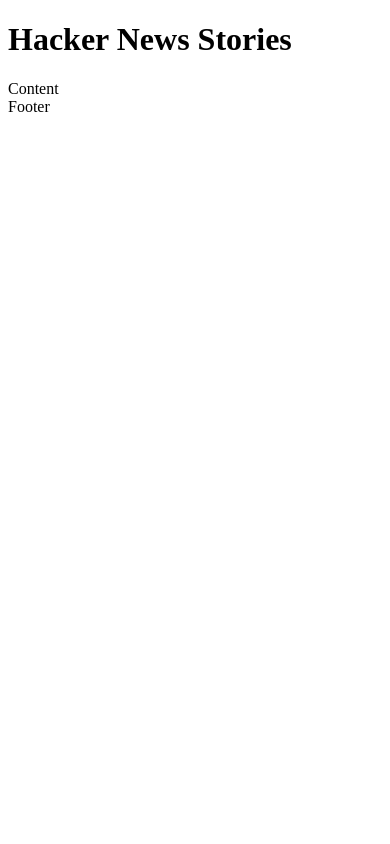
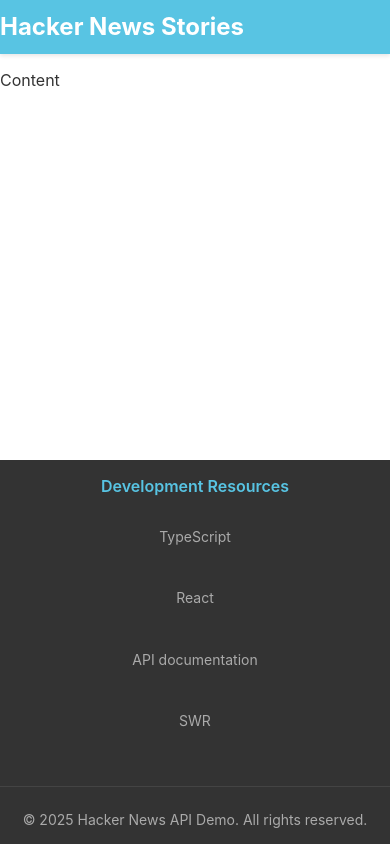
Before and after one commit to RuslanShuranov/Lemvigh-Muller, a React app: page / in a window 390 px wide. Built offline with nearby package versions, Linux system fonts and the light colour scheme.

Commit message:
add footer component with styling and responsive design

```diff
--- a/src/App.scss
+++ b/src/App.scss
@@ -0,0 +1,50 @@
+@use 'styles/index' as *;
+
+.app {
+  display: flex;
+  flex-direction: column;
+  min-height: 100vh;
+}
+
+.app-header {
+  position: sticky;
+  top: 0;
+  z-index: 1000;
+  background-color: $color-primary;
+  color: $color-text-white;
+  padding: $spacing-md $spacing-lg;
+  box-shadow: $shadow-sm;
+
+  &__content {
+    display: flex;
+    justify-content: space-between;
+    align-items: center;
+    max-width: 1200px;
+    margin: 0 auto;
+  }
+
+  h1 {
+    font-size: $font-size-xxl;
+    font-weight: $font-weight-bold;
+    margin: 0;
+  }
+}
+
+.app-main {
+  flex: 1;
+  padding: $spacing-xl 0;
+}
+
+@include desktop {
+  .app-header {
+    padding: $spacing-sm 0;
+
+    h1 {
+      font-size: $font-size-lg;
+    }
+  }
+
+  .app-main {
+    padding: $spacing-md 0;
+  }
+}
--- a/src/App.tsx
+++ b/src/App.tsx
@@ -1,5 +1,6 @@
 import React from 'react';
 import './App.scss';
+import { Footer } from '@components/Footer';
 
 const App: React.FC = () => {
   return (
@@ -12,7 +13,9 @@
       <main className="app-main">
         <div className="app-main__content">Content</div>
       </main>
-      <footer className="app-footer">Footer</footer>
+      <footer className="app-footer">
+        <Footer />
+      </footer>
     </div>
   );
 };
--- /dev/null
+++ b/src/components/Footer/Footer.scss
@@ -0,0 +1,120 @@
+@use '../../styles/index' as *;
+
+.footer {
+  background-color: $color-background-footer;
+  color: $color-text-white;
+  padding: $spacing-lg 0;
+  margin-top: auto;
+
+  &__content {
+    display: flex;
+    flex-wrap: wrap;
+    justify-content: space-around;
+    max-width: $breakpoint-large;
+    margin: 0 auto;
+    padding: 0 $spacing-md;
+  }
+
+  &__section {
+    flex: 1;
+    min-width: 200px;
+    padding: 0 $spacing-md;
+  }
+
+  &__title {
+    font-size: $font-size-md;
+    margin-bottom: $spacing-md;
+    font-weight: $font-weight-semibold;
+    text-align: center;
+    color: $color-primary;
+  }
+
+  &__links {
+    display: flex;
+    flex-wrap: wrap;
+    justify-content: center;
+    align-items: center;
+    list-style: none;
+    padding: 0;
+    gap: $spacing-xs;
+
+    &__divider {
+      color: $color-text-light;
+      margin: 0 $spacing-xs;
+    }
+  }
+
+  &__link {
+    color: $color-text-light;
+    text-decoration: none;
+    display: inline-block;
+    padding: $spacing-xs;
+    transition: color 0.3s ease;
+    white-space: nowrap;
+
+    &:hover {
+      color: $color-primary;
+    }
+  }
+
+  &__bottom {
+    text-align: center;
+    padding-top: $spacing-lg;
+    margin-top: $spacing-lg;
+    border-top: 1px solid $color-border-footer;
+  }
+
+  &__copyright {
+    font-size: $font-size-xs;
+    color: $color-text-light;
+  }
+}
+
+@include tablet {
+  .footer {
+    padding: $spacing-lg 0;
+
+    &__content {
+      display: flex;
+      flex-direction: column;
+      align-items: center;
+    }
+
+    &__section {
+      width: 100%;
+      text-align: center;
+      margin-bottom: $spacing-md;
+    }
+
+    &__links {
+      flex-direction: column;
+      gap: $spacing-sm;
+
+      &__divider {
+        display: none;
+      }
+
+      li {
+        margin: $spacing-xs 0;
+      }
+    }
+  }
+}
+
+@include mobile {
+  .footer {
+    padding: $spacing-md 0;
+
+    &__title {
+      font-size: $font-size-sm;
+    }
+
+    &__link {
+      font-size: $font-size-xs;
+    }
+
+    &__copyright {
+      font-size: $font-size-xs;
+    }
+  }
+}
--- /dev/null
+++ b/src/components/Footer/Footer.tsx
@@ -0,0 +1,46 @@
+import React from 'react';
+import './Footer.scss';
+
+export const Footer: React.FC = () => {
+  return (
+    <footer className="footer">
+      <div className="footer__content">
+        <div className="footer__section">
+          <h3 className="footer__title">Development Resources</h3>
+          <ul className="footer__links">
+            <li>
+              <a href="https://www.typescriptlang.org/docs/" className="footer__link" target="_blank">
+                TypeScript
+              </a>
+            </li>
+            <li className="footer__links__divider">|</li>
+            <li>
+              <a href="https://react.dev/learn" className="footer__link" target="_blank">
+                React
+              </a>
+            </li>
+            <li className="footer__links__divider">|</li>
+            <li>
+              <a href="https://github.com/HackerNews/API" className="footer__link" target="_blank">
+                API documentation
+              </a>
+            </li>
+            <li className="footer__links__divider">|</li>
+            <li>
+              <a href="https://swr.vercel.app/" className="footer__link" target="_blank">
+                SWR
+              </a>
+            </li>
+          </ul>
+        </div>
+      </div>
+
+      <div className="footer__bottom">
+        <p className="footer__copyright">© {new Date().getFullYear()} Hacker News API Demo. All rights reserved.</p>
+      </div>
+    </footer>
+  );
+};
+
+Footer.displayName = 'Footer';
+export default Footer;
--- /dev/null
+++ b/src/components/Footer/index.ts
@@ -0,0 +1 @@
+export * from './Footer';
--- /dev/null
+++ b/src/styles/index.scss
@@ -0,0 +1,18 @@
+@use 'variables' as *;
+@use 'mixins' as *;
+@forward 'variables';
+@forward 'mixins';
+
+* {
+  box-sizing: border-box;
+  margin: 0;
+  padding: 0;
+}
+
+body {
+  font-family:
+    -apple-system, BlinkMacSystemFont, 'Segoe UI', Roboto, Oxygen, Ubuntu, Cantarell, 'Open Sans', 'Helvetica Neue',
+    sans-serif;
+  color: $color-text-primary;
+  line-height: 1.25;
+}
--- /dev/null
+++ b/src/styles/mixins.scss
@@ -0,0 +1,19 @@
+@use 'variables';
+
+@mixin mobile {
+  @media (max-width: variables.$breakpoint-mobile) {
+    @content;
+  }
+}
+
+@mixin tablet {
+  @media (max-width: variables.$breakpoint-tablet) {
+    @content;
+  }
+}
+
+@mixin desktop {
+  @media (max-width: variables.$breakpoint-desktop) {
+    @content;
+  }
+}
--- /dev/null
+++ b/src/styles/variables.scss
@@ -0,0 +1,50 @@
+:root {
+  --color-text-primary: #333;
+  --color-text-secondary: #666;
+  --color-text-light: #aaa;
+  --color-text-white: #fff;
+
+  --color-background-footer: #333;
+
+  --color-border-light: #eee;
+  --color-border-footer: #444;
+}
+
+$color-primary: #58c4e3;
+$color-primary-dark: #4fb2ce;
+$color-error: #e74c3c;
+$color-text-primary: var(--color-text-primary);
+$color-text-secondary: var(--color-text-secondary);
+$color-text-light: var(--color-text-light);
+$color-text-white: var(--color-text-white);
+$color-background-footer: var(--color-background-footer);
+$color-border-light: var(--color-border-light);
+$color-border-footer: var(--color-border-footer);
+
+$spacing-xs: 0.5rem;
+$spacing-sm: 0.75rem;
+$spacing-md: 1rem;
+$spacing-lg: 1.5rem;
+$spacing-xl: 2rem;
+
+$breakpoint-mobile: 480px;
+$breakpoint-tablet: 576px;
+$breakpoint-desktop: 768px;
+$breakpoint-large: 1200px;
+
+$font-size-xs: 0.875rem;
+$font-size-sm: 1rem;
+$font-size-md: 1.125rem;
+$font-size-lg: 1.5rem;
+$font-size-xl: 1.75rem;
+$font-size-xxl: 2rem;
+
+$font-weight-normal: 400;
+$font-weight-medium: 500;
+$font-weight-semibold: 600;
+$font-weight-bold: 700;
+
+$shadow-sm: 0 2px 4px rgba(0, 0, 0, 0.1);
+
+$border-radius-sm: 4px;
+$border-radius-md: 8px;
--- a/webpack.config.js
+++ b/webpack.config.js
@@ -18,19 +18,29 @@
     devtool: isProduction ? 'source-map' : 'inline-source-map',
     resolve: {
       extensions: ['.tsx', '.ts', '.js', '.jsx'],
+      alias: {
+        '@': path.resolve(__dirname, 'src'),
+        '@components': path.resolve(__dirname, 'src/components'),
+        '@styles': path.resolve(__dirname, 'src/styles'),
+        '@utils': path.resolve(__dirname, 'src/utils'),
       },
-    devServer: isProduction ? {} : {
+    },
+    devServer: isProduction
+      ? {}
+      : {
           static: './build',
           hot: true,
           port: 3000,
           historyApiFallback: true,
           open: true,
         },
-    optimization: isProduction ? {
+    optimization: isProduction
+      ? {
           splitChunks: {
             chunks: 'all',
           },
-    } : {},
+        }
+      : {},
     module: {
       rules: [
         {
@@ -40,22 +50,14 @@
             {
               loader: 'babel-loader',
               options: {
-                presets: [
-                  '@babel/preset-env',
-                  '@babel/preset-react',
-                  '@babel/preset-typescript',
-                ],
+                presets: ['@babel/preset-env', '@babel/preset-react', '@babel/preset-typescript'],
               },
             },
           ],
         },
         {
           test: /\.(scss|css)$/,
-          use: [
-            isProduction ? MiniCssExtractPlugin.loader : 'style-loader',
-            'css-loader',
-            'sass-loader',
-          ],
+          use: [isProduction ? MiniCssExtractPlugin.loader : 'style-loader', 'css-loader', 'sass-loader'],
         },
         {
           test: /\.(png|svg|jpg|jpeg|gif)$/i,
@@ -84,11 +86,13 @@
           },
         ],
       }),
-      ...(isProduction ? [
+      ...(isProduction
+        ? [
             new MiniCssExtractPlugin({
               filename: '[name].[contenthash].css',
             }),
-      ] : []),
+          ]
+        : []),
     ],
   };
 };
```
Also changed, not shown: tsconfig.json (+7 -0 lines). Lines whose indentation alone changed are shown as unchanged.
